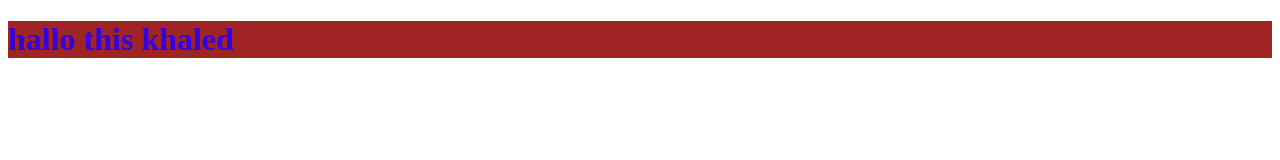
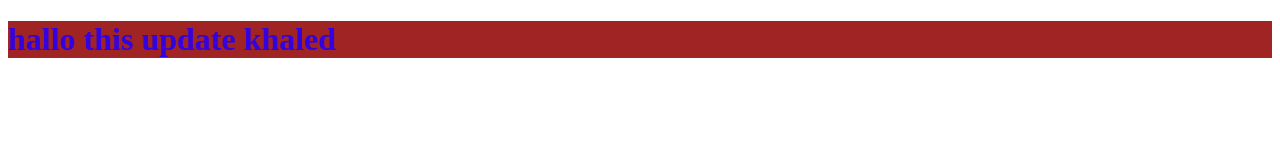
Before and after one commit to Amrosadik/myproject, a plain HTML site: page index.html in a window 1280 px wide. Drawn offline with Linux system fonts and the light colour scheme.

Commit message:
Creat new title

```diff
--- a/index.html
+++ b/index.html
@@ -7,7 +7,7 @@
     <title>home page</title>
 </head>
 <body>
-    <h1>hallo this khaled</h1>
+    <h1>hallo this update khaled</h1>
 
     <script src="app.js"></script>
 </body>
```
